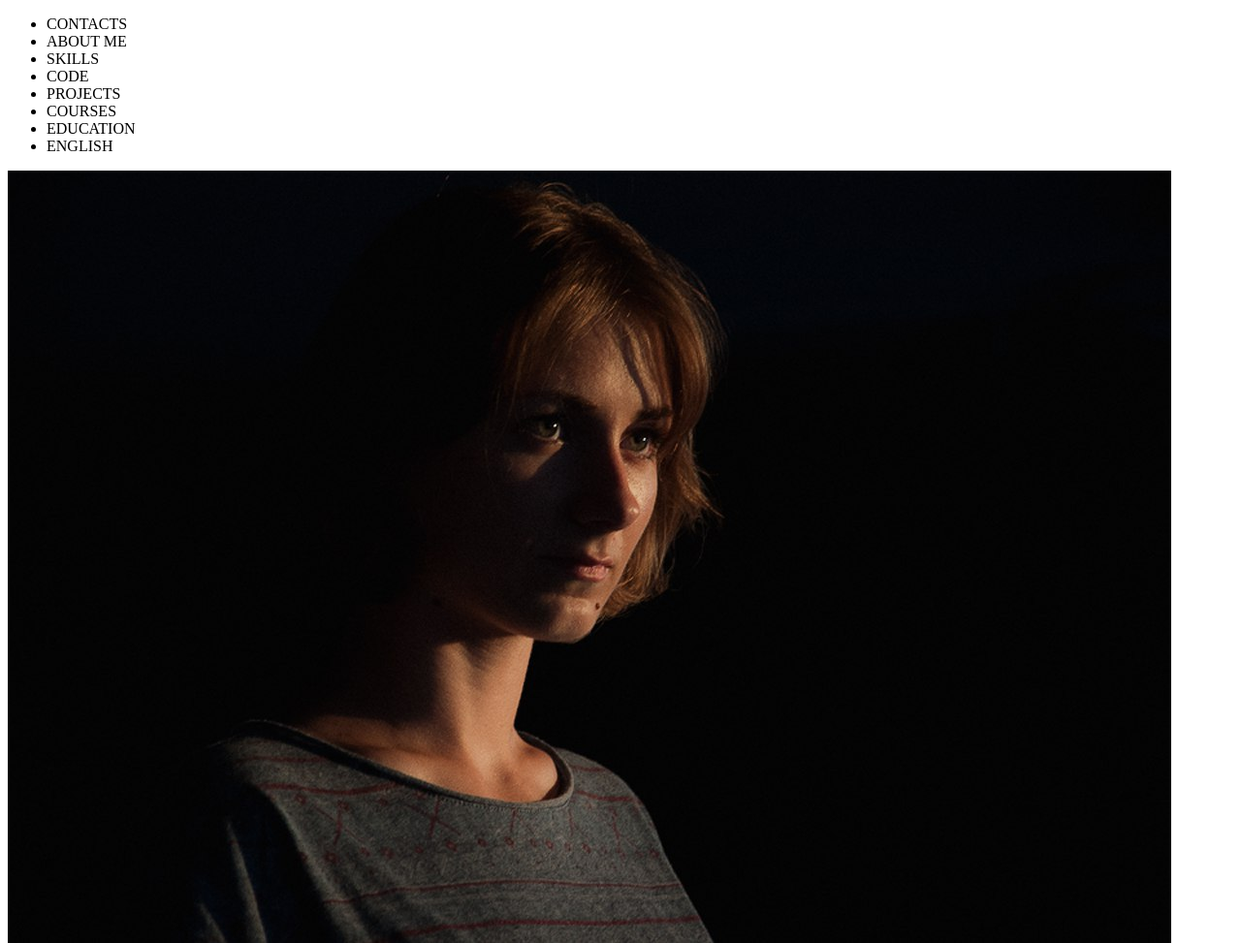
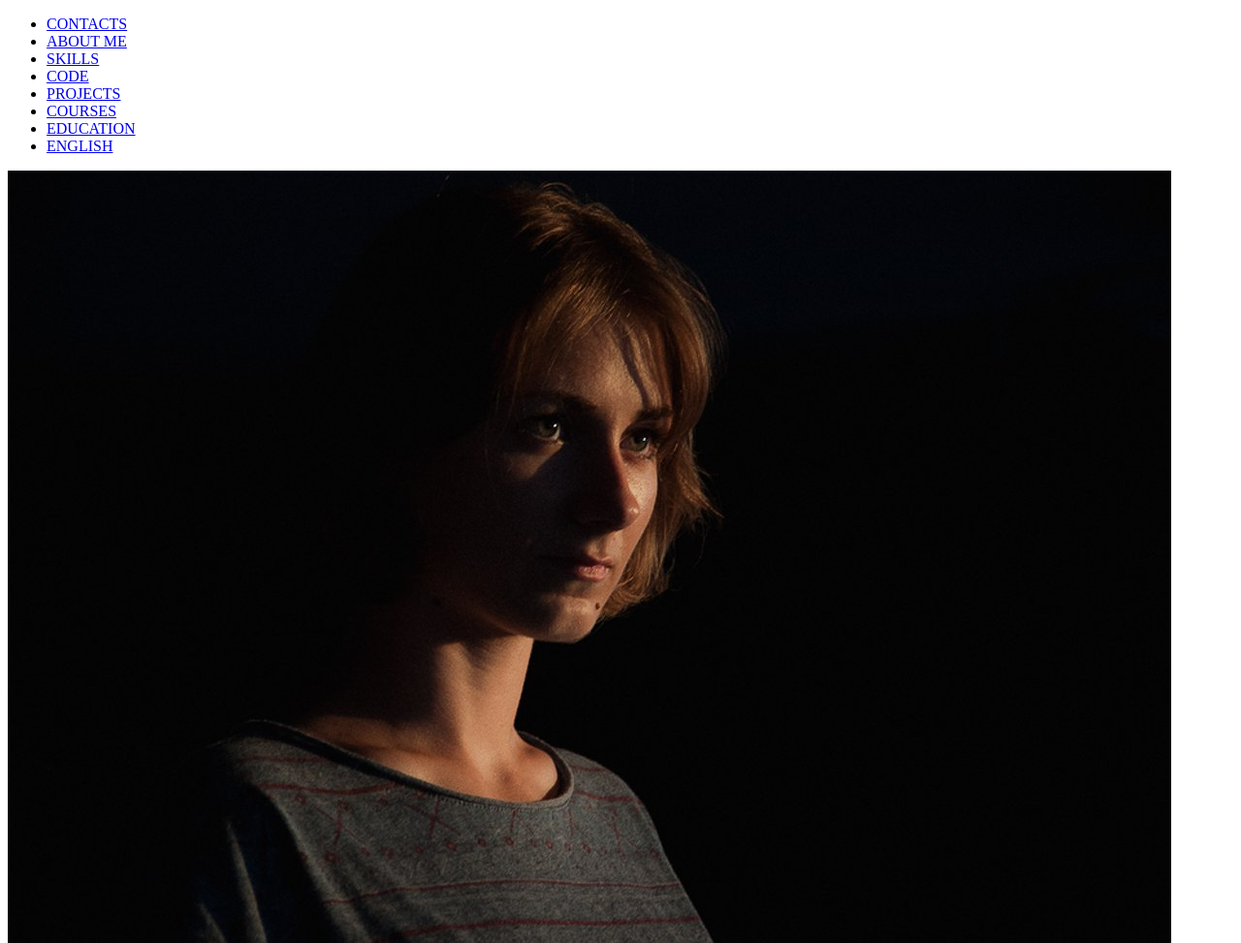
Before and after one commit to Kir31/rsschool-cv, a plain HTML site: page index.html in a window 1280 px wide. Shown: the top 973 px of the page at 97% size. Drawn offline with Linux system fonts and the light colour scheme.

Commit message:
fix: change nav index.html

```diff
--- a/index.html
+++ b/index.html
@@ -12,14 +12,14 @@
     <header>
         <nav>
             <ul>
-                <li>CONTACTS</li>
-                <li>ABOUT ME</li>
-                <li>SKILLS</li>
-                <li>CODE</li>
-                <li>PROJECTS</li>
-                <li>COURSES</li>
-                <li>EDUCATION</li>
-                <li>ENGLISH</li>
+                <li><a href="#contacts">CONTACTS</a></li>
+                <li><a href="#about_me">ABOUT ME</a></li>
+                <li><a href="#skills">SKILLS</a></li>
+                <li><a href="#code">CODE</a></li>
+                <li><a href="#projects">PROJECTS</a></li>
+                <li><a href="#courses">COURSES</a></li>
+                <li><a href="#education">EDUCATION</a></li>
+                <li><a href="#english">ENGLISH</a></li>
             </ul>
         </nav>
         <img src="assets/img/foto.jpg" alt="my foto" srcset="">
```
